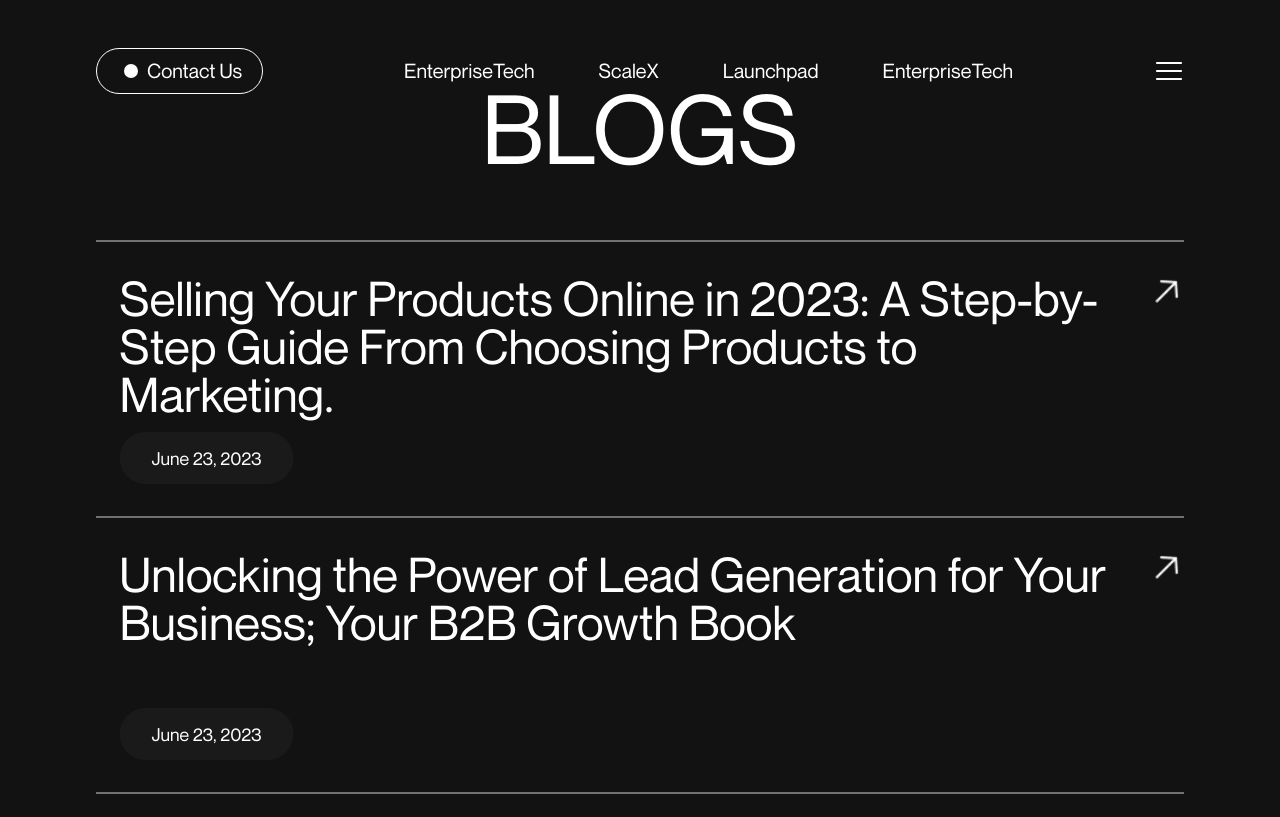
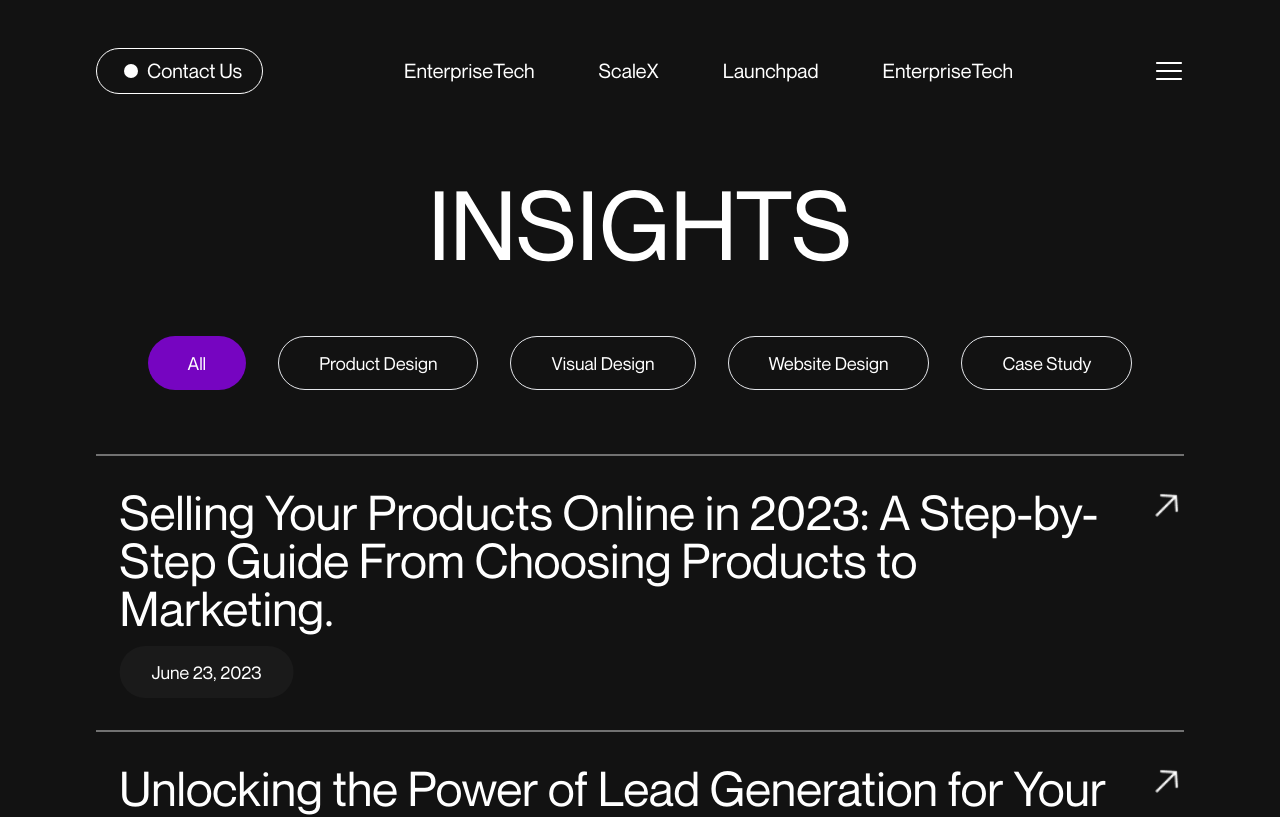
Before and after one commit to procube-cx/procube, a React (Create React App) app: page /insight in a window 1280 px wide. Shown: the top 817 px of the page. Built offline with nearby package versions, Linux system fonts and the light colour scheme.

Commit message:
insight done

```diff
--- a/src/component/hero/Footer.js
+++ b/src/component/hero/Footer.js
@@ -95,7 +95,7 @@ const Footer = () => {
                         <div className='flex flex-wrap justify-between w-full md:w-3/4'>
                             {data.option4.map((item, index) => {
                                 return (
-                                    <a key={index} href={item.links} className='  text-sm md:text-xl'>{item.title}</a>
+                                    <a key={index} href={item.links} className='text-sm md:text-xl hover:opacity-40'>{item.title}</a>
                                 )
                             }
                             )}
@@ -108,7 +108,7 @@ const Footer = () => {
                     <div className='flex flex-col col-span-1 gap-8'>
                         {data.option1.map((item, index) => {
                             return (
-                                <a key={index} href={item.links} className='text-sm md:text-xl'>{item.title}</a>
+                                <a key={index} href={item.links} className='text-sm md:text-xl hover:opacity-40'>{item.title}</a>
                             )
                         }
                         )}
@@ -116,7 +116,7 @@ const Footer = () => {
                     <div className='flex flex-col col-span-1 gap-8'>
                         {data.option2.map((item, index) => {
                             return (
-                                <a key={index} href={item.links} className='text-sm md:text-xl'>{item.title}</a>
+                                <a key={index} href={item.links} className='text-sm md:text-xl hover:opacity-40'>{item.title}</a>
                             )
                         }
                         )}
@@ -124,7 +124,7 @@ const Footer = () => {
                     <div className='flex flex-col col-span-1 gap-8'>
                         {data.option3.map((item, index) => {
                             return (
-                                <a key={index} href={item.links} className='text-sm md:text-xl'>{item.title}</a>
+                                <a key={index} href={item.links} className='text-sm md:text-xl hover:opacity-40'>{item.title}</a>
                             )
                         }
                         )}
--- a/src/component/hero/Navbar.js
+++ b/src/component/hero/Navbar.js
@@ -172,7 +172,7 @@ const Navbar = () => {
                 </div>
             </div>
             {/* Mobile view menu */}
-            <div className={`absolute w-full ${isMenuOpen && 'top-0'}`} >
+            <div className={`absolute w-full ${isMenuOpen ? 'top-0' : 'hidden'}`} >
                 <div className='grid grid-cols-5'>
                     <motion.div
                         initial={isMobile ? isMenuOpen ? { opacity: 1, y: 0 } : { opacity: 1, y: "-100vh" } : isMenuOpen ? { opacity: 1, y: -100 } : { opacity: 1, y: "-150vh" }}
--- a/src/component/hero/hero.css
+++ b/src/component/hero/hero.css
@@ -58,7 +58,7 @@
 }
 
 .button {
-  background: linear-gradient(to right, black 50%, transparent 50%);
+  background: linear-gradient(to right, #9900FF 50%, transparent 50%);
   background-size: 200% 100%;
   background-position: right bottom;
   transition: all .5s ease-out;
--- /dev/null
+++ b/src/component/insight/Insight1.js
@@ -0,0 +1,124 @@
+import React, { useEffect } from 'react';
+import icon2 from '../../assets/images/icons/icon2.png';
+import gsap from 'gsap';
+import { motion } from 'framer-motion';
+import icon from '../../assets/images/expertise.png';
+import arrowIcon from '../../assets/images/exploreMore.png';
+
+const data = [
+    {
+        heading: "Selling Your Products Online in 2023: A Step-by-Step Guide From Choosing Products to Marketing.",
+        icon: icon,
+        date: "June 23, 2023",
+    },
+    {
+        heading: "Unlocking the Power of Lead Generation for Your Business; Your B2B Growth Book",
+        icon: icon,
+        date: "June 23, 2023",
+    },
+    {
+        heading: "Discovering the Ideal Tech Co-Founder for Your Product Venture; From Strategizing to Scaling",
+        icon: icon,
+        date: "June 23, 2023",
+    },
+    {
+        heading: "Selling Your Products Online in 2023: A Step-by-Step Guide From Choosing Products to Marketing.",
+        icon: icon,
+        date: "June 23, 2023",
+    },
+    {
+        heading: "Selling Your Products Online in 2023: A Step-by-Step Guide From Choosing Products to Marketing.",
+        icon: icon,
+        date: "June 23, 2023",
+    }
+];
+
+
+const filter = ["All", "Product Design", "Visual Design", "Website Design", "Case Study"]
+
+const Card = ({ heading, icon, date, index }) => {
+
+
+
+    useEffect(() => {
+        // Check if it's a mobile device
+        const isMobile = window.innerWidth < 768;
+
+        // Apply animation only if it's not a mobile device
+        if (!isMobile) {
+            gsap.set(`.landing #img-${index}`, { x: "-100%", duration: 0.3, opacity: 0, transformOrigin: "right bottom" });
+            gsap.set(`.landing #text-${index}`, { x: "-25%", duration: 0.3, width: "137%", opacity: 1, transformOrigin: "right bottom" });
+        }
+    }, [index]);
+
+    const handleHover = () => {
+        const isMobile = window.innerWidth < 768;
+
+        // Apply animation only if it's not a mobile device
+        if (!isMobile) {
+            gsap.to(`.landing #img-${index}`, { x: 0, duration: 0.3, opacity: 1, transformOrigin: "right bottom" });
+            gsap.to(`.landing #text-${index}`, { x: 0, duration: 0.3, width: "100%", opacity: 1, transformOrigin: "right bottom" });
+        }
+    };
+
+    const handleHoverExit = () => {
+        const isMobile = window.innerWidth < 768;
+
+        // Apply animation only if it's not a mobile device
+        if (!isMobile) {
+            gsap.to(`.landing #img-${index}`, { x: "-100%", duration: 0.3, opacity: 0, transformOrigin: "right bottom" });
+            gsap.to(`.landing #text-${index}`, { x: "-25%", duration: 0.3, width: "137%", opacity: 1, transformOrigin: "right bottom" });
+        }
+    };
+
+    return (
+        <motion.div className='overflow-hidden flex w-full odd:border-y-[2px] border-opacity-40 border-white gap-2 md:gap-4 py-5 md:py-8 cursor-pointer' key={index}
+            onMouseEnter={handleHover}
+            onMouseLeave={handleHoverExit}
+        >
+            <div className='md:min-h-[210px] grid grid-cols-12 flex-1 landing gap-y-5'>
+                <img id={`img-${index}`} src={icon} alt="icon" className='col-span-12 md:col-span-3 w-full md:w-11/12 my-auto block' />
+                <div id={`text-${index}`} className='col-span-12 md:col-span-8 flex flex-col justify-center md:justify-between gap-y-5 md:gap-y-3'>
+                    <p className=' font-normal text-2xl md:text-5xl'>{heading}</p>
+                    <div className='py-2 px-5 md:py-3 md:px-8 rounded-[78px] bg-[#1A1A1A] mr-auto'>
+                        <p className='text-sm md:text-lg'>{date}</p>
+                    </div>
+                </div>
+                <div className=' md:col-span-1 w-full hidden md:block'>
+                    <img src={icon2} alt="icon" className={` w-9 ml-auto }`} />
+                </div>
+            </div>
+        </motion.div>
+    );
+};
+
+const Insight1 = () => {
+    const [id, setId] = React.useState('All');
+    return (
+        <div className='px-6 md:px-24  flex flex-col gap-y-6 md:gap-y-16 relative pt-24 md:pt-44'>
+            <p className='font-normal text-4xl md:text-8xl max-w-4xl text-center uppercase mx-auto'>INSIGHTS</p>
+            <div className='flex flex-row gap-4 md:gap-8 overflow-x-auto lg:justify-center'>
+                {filter.map((item, index) => (
+                    <div className={`flex items-center px-5 py-2 md:px-10 md:py-3 rounded-full cursor-pointer ${item === id ? 'bg-[#7605C1]' : 'border-[0.25px]'}`} key={index} onClick={() => setId(item)}  style={{ whiteSpace: 'nowrap', minWidth: 'fit-content' }}>
+                        <p className='text-sm md:text-lg'>{item}</p>
+                    </div>
+                ))}
+            </div>
+
+            <div>
+                {data.map((cardDetail, index) => (
+                    <Card
+                        heading={cardDetail.heading}
+                        icon={cardDetail.icon}
+                        date={cardDetail.date}
+                        index={index}
+                        key={index}
+                    />
+                ))}
+            </div>
+            <img src={arrowIcon} alt="arrow" className='w-24 md:w-36 mx-auto mt-10 md:mt-16 hover:opacity-55 cursor-pointer' />
+        </div>
+    );
+};
+
+export default Insight1;
--- a/src/pages/Insight.js
+++ b/src/pages/Insight.js
@@ -3,6 +3,7 @@ import Landing9 from '../component/hero/Landing9';
 import Footer from '../component/hero/Footer';
 import NextUp from '../component/NextUp';
 import Navbar from '../component/hero/Navbar';
+import Insight1 from '../component/insight/Insight1';
 
 
 function Insight() {
@@ -11,7 +12,7 @@ function Insight() {
     return (
         <div className=' text-white bg-[#121212]' >
             <Navbar />
-            <Landing9 />
+            <Insight1 />
             <NextUp Heading={'Careers'} />
             <Footer />
         </div>
```
